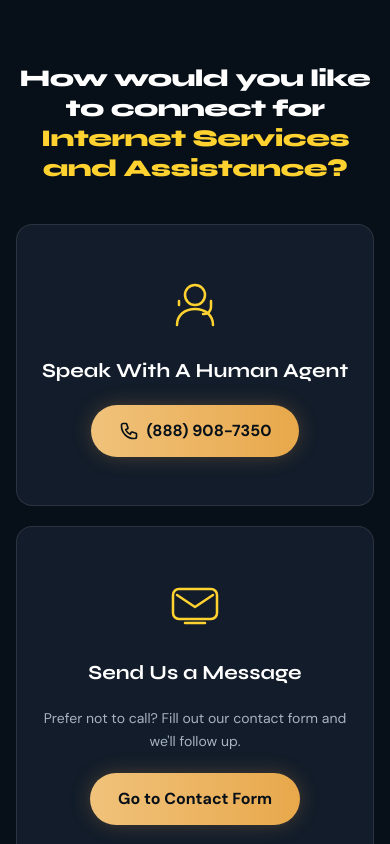
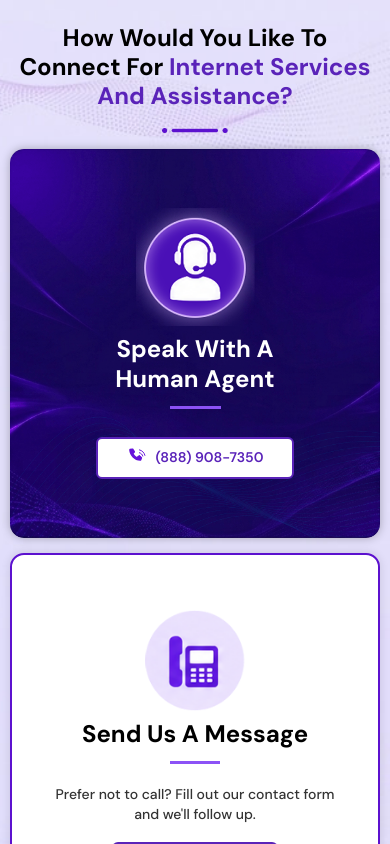
Before and after one commit to ajazsadat/eaglefiberinternet.store, a Next.js app: page /xfinity-plans in a window 390 px wide. Shown: the top 844 px of the page. Built offline with nearby package versions, Linux system fonts and the light colour scheme.

Commit message:
Show compare-internet-options view as full-screen mobile overlay on Xfinity page

```diff
--- a/src/app/xfinity-plans/page.js
+++ b/src/app/xfinity-plans/page.js
@@ -1,7 +1,6 @@
 import ProviderPage from '@/components/ProviderPage';
 import { providerFaqs, providerContentSections } from '@/lib/providerContent';
-import ConnectOptions from '@/components/ConnectOptions';
-import MobilePageLogo from '@/components/MobilePageLogo';
+import IndependentSupportHelpView from '@/components/IndependentSupportHelpView';
 
 export const metadata = {
   title: 'Xfinity Plans | Eagle Fiber Internet',
@@ -12,14 +11,9 @@ export const metadata = {
 export default function XfinityPage() {
   return (
     <>
-      {/* Full-screen mobile-only Live Agent overlay. Covers the entire Xfinity page on mobile. */}
-      <div className="fixed inset-0 z-50 md:hidden">
-        <div className="bg-[#071018] min-h-screen flex flex-col">
-          <section className="flex-grow flex items-center py-16 md:py-24">
-            <ConnectOptions />
-          </section>
-          <MobilePageLogo />
-        </div>
+      {/* Full-screen mobile-only overlay showing the Compare Internet Options view. */}
+      <div className="fixed inset-0 z-50 md:hidden" aria-hidden={false}>
+        <IndependentSupportHelpView fullscreen={true} />
       </div>
 
       <ProviderPage
```
